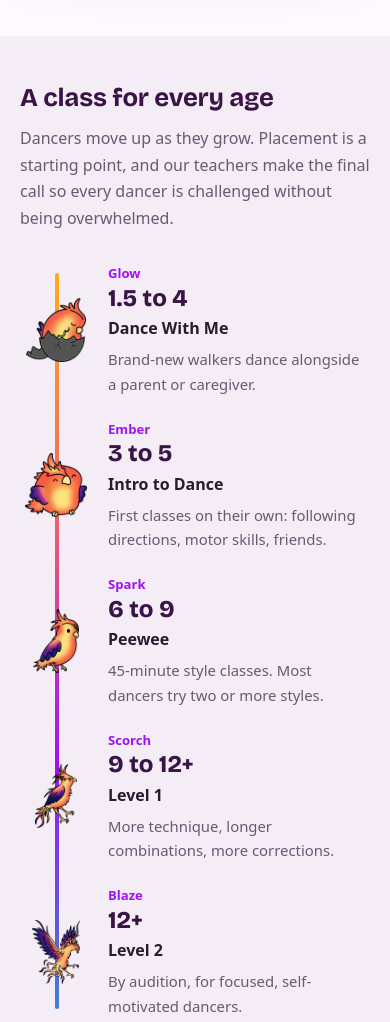
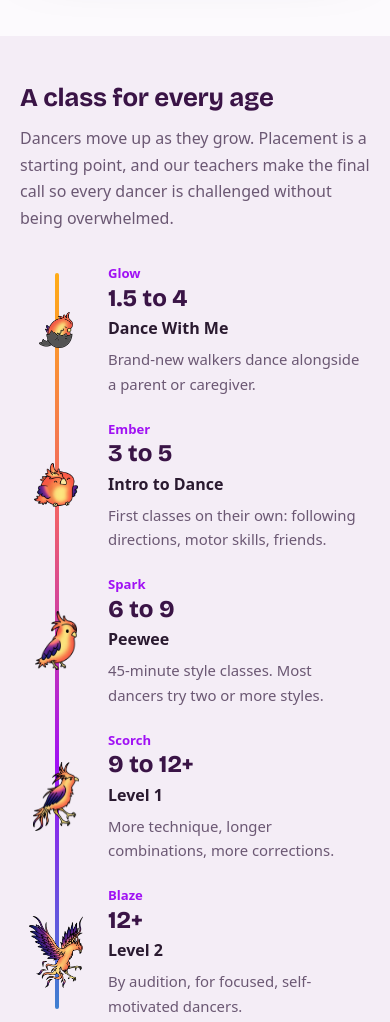
Before and after one commit to igniteyourflare/igniteyourflare-site, a plain HTML site: page index.html in a window 390 px wide. Shown: the part 1172-2194 px from the top of the page. Drawn offline with Linux system fonts and the light colour scheme.

Commit message:
Size timeline mascots from smallest (Glow) to largest (Blaze)
Co-Authored-By: Claude Opus 5.5 <noreply@anthropic.com>
Claude-Session: https://claude.ai/code/session_01G1mC767fAsTeDZ3x343AHq

```diff
--- a/assets/site.css
+++ b/assets/site.css
@@ -117,10 +117,11 @@ section { padding: 64px 0; }
 .ladder::before { content: ""; position: absolute; left: 6%; right: 6%; top: 118px; height: 4px; border-radius: 4px; background: linear-gradient(90deg, var(--sun-1), var(--sun-2), var(--sun-3), var(--sun-4)); }
 .ladder li { margin: 0; padding: 0 10px; text-align: center; position: relative; }
 .ladder .mascot { height: 112px; width: auto; max-width: 100%; margin: 0 auto 18px; display: block; object-fit: contain; object-position: bottom; position: relative; z-index: 1; }
-.ladder li:nth-child(1) .mascot { height: 64px; margin-top: 48px; }
-.ladder li:nth-child(2) .mascot { height: 76px; margin-top: 36px; }
-.ladder li:nth-child(3) .mascot { height: 88px; margin-top: 24px; }
-.ladder li:nth-child(4) .mascot { height: 100px; margin-top: 12px; }
+/* Mascots grow from Glow to Blaze (sized by visible area, Blaze largest) */
+.ladder li:nth-child(1) .mascot { height: 57px; margin-top: 55px; }
+.ladder li:nth-child(2) .mascot { height: 68px; margin-top: 44px; }
+.ladder li:nth-child(3) .mascot { height: 92px; margin-top: 20px; }
+.ladder li:nth-child(4) .mascot { height: 108px; margin-top: 4px; }
 .mascot-name { display: block; font-size: .82rem; font-weight: 700; color: var(--sun-3); }
 .row-mascot { height: 44px; width: auto; display: block; margin-bottom: 6px; }
 .team-mascot { height: 96px; width: auto; display: block; margin-bottom: 10px; }
@@ -219,7 +220,12 @@ tbody th { font-weight: 680; color: var(--plum); white-space: nowrap; }
   .ladder { grid-template-columns: 1fr; gap: 22px; }
   .ladder::before { left: 35px; right: auto; top: 10px; bottom: 10px; width: 4px; height: auto; background: linear-gradient(180deg, var(--sun-1), var(--sun-2), var(--sun-3), var(--sun-4)); }
   .ladder li { display: grid; grid-template-columns: 72px 1fr; gap: 0 16px; text-align: left; padding: 0; align-items: center; }
-  .ladder .mascot, .ladder li:nth-child(n) .mascot { height: 64px; margin: 0 auto; grid-row: span 4; object-position: center; }
+  .ladder .mascot, .ladder li:nth-child(n) .mascot { margin: 0 auto; grid-row: span 4; object-position: center; }
+  .ladder li:nth-child(1) .mascot { height: 36px; }
+  .ladder li:nth-child(2) .mascot { height: 44px; }
+  .ladder li:nth-child(3) .mascot { height: 59px; }
+  .ladder li:nth-child(4) .mascot { height: 69px; }
+  .ladder li:nth-child(5) .mascot { height: 72px; }
   .brand img { height: 60px; }
   .cols, .cols-3, .quotes, .staff { grid-template-columns: 1fr; }
   .steps { grid-template-columns: 1fr 1fr; }
```
